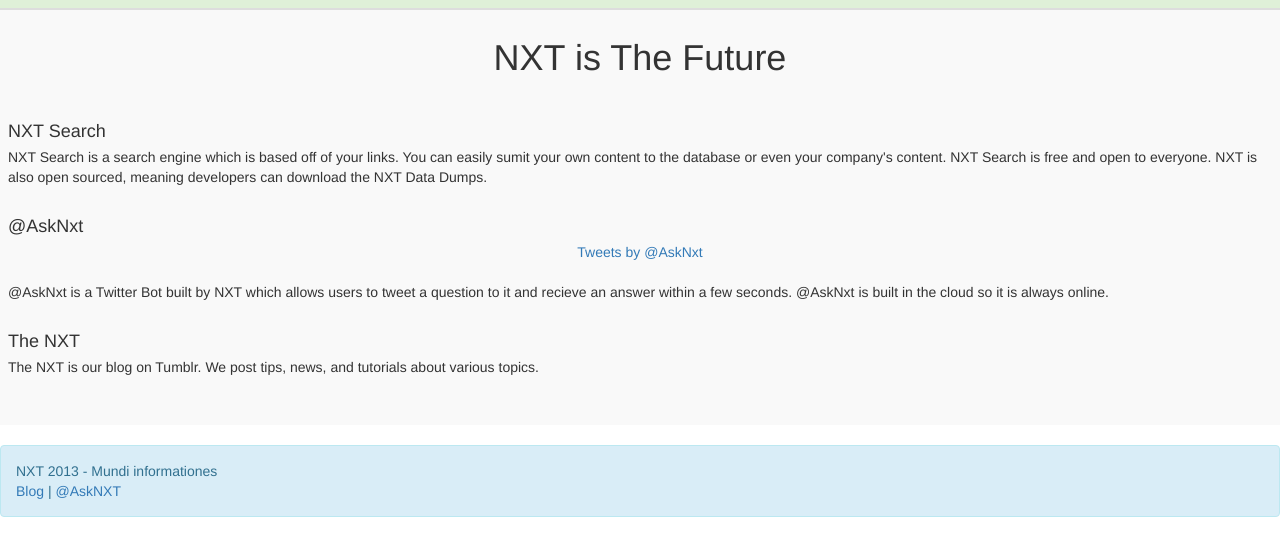
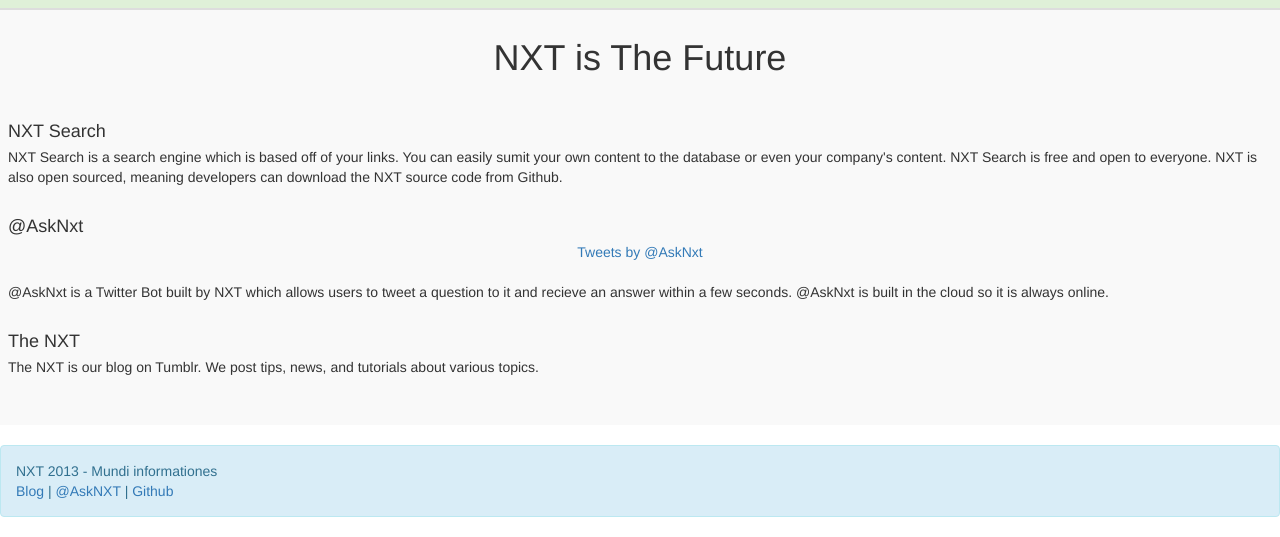
Before and after one commit to bossman759/nxt, a PHP site: page / in a window 1280 px wide. Shown: the part 1112-1649 px from the top of the page. Run offline with PHP 8.4, Linux system fonts and the light colour scheme; some libraries are stand-ins or nearby versions; grey boxes are pictures that could not be loaded.

Commit message:
Update index.php

```diff
--- a/index.php
+++ b/index.php
@@ -19,7 +19,7 @@
       <li class="active"><a href="http://nxt.comxa.com/"><img src="http://nxt.comxa.com/images/glyphicons_020_home.png"> Home</a></li>
       <li><a href="http://nxt.comxa.com/submit"><img src="http://nxt.comxa.com/images/glyphicons_150_edit.png"> Sumbit</a></li>
     </ul>
-    <form class="navbar-search pull-right" method='get' action='search' onLoad="Wiki();">
+    <form class="navbar-search pull-right" method='get' action='search'>
   <input type="text" name='search' class="search-query" placeholder="Search...">
 </form>
   </div>
@@ -40,14 +40,14 @@
     <tr>
       <td>
 
-  <center><h1>NXT is The Future</h1></center><br />
+	<center><h1>NXT is The Future</h1></center><br />
 
 <div class="media">
   <a class="pull-left" href="#">
   </a>
   <div class="media-body">
     <h4 class="media-heading">NXT Search</h4>
-    NXT Search is a search engine which is based off of your links. You can easily sumit your own content to the database or even your company's content. NXT Search is free and open to everyone. NXT is also open sourced, meaning developers can download the NXT Data Dumps.
+    NXT Search is a search engine which is based off of your links. You can easily sumit your own content to the database or even your company's content. NXT Search is free and open to everyone. NXT is also open sourced, meaning developers can download the NXT source code from Github.
     <div class="media">
     </div>
   </div>
@@ -82,7 +82,7 @@
 </table>
 <div class="alert alert-info">
 NXT 2013 - Mundi informationes<br />
-<a target='_blank' href='http://thenxt.tumblr.com/'>Blog</a> | <a target='_blank' href='http://twitter.com/asknxt'>@AskNXT</a>
+<a target='_blank' href='http://thenxt.tumblr.com/'>Blog</a> | <a target='_blank' href='http://twitter.com/asknxt'>@AskNXT</a> | <a href='https://github.com/bossman759/nxt' target='_blank'>Github</a>
 </div>
 </body>
 </html>
```
